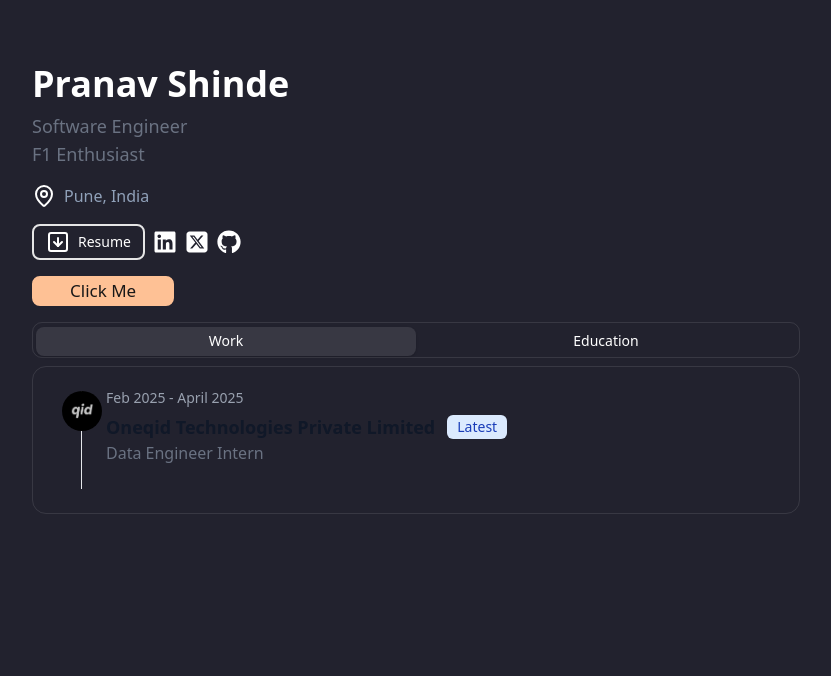
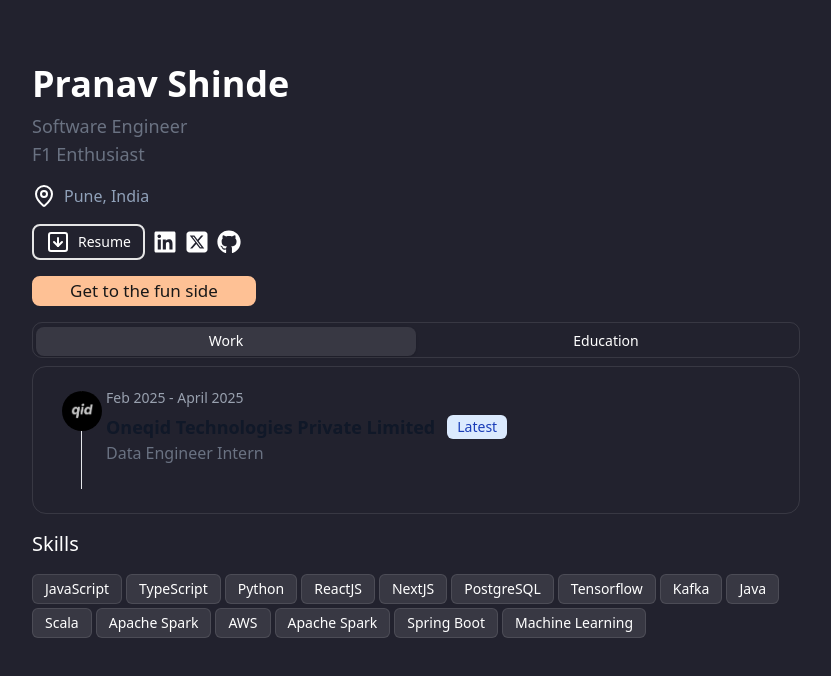
Before and after one commit to Py528/portfolio, a Next.js app: page / in a window 1280 px wide. Shown: the top 676 px of the page, without its empty margins (224-1055 px from the left). Built offline with nearby package versions, Linux system fonts and the light colour scheme.

Commit message:
Skills section added

```diff
--- a/src/app/page.tsx
+++ b/src/app/page.tsx
@@ -47,22 +47,23 @@ export default function Home() {
             <FaGithub className="text-white size-6" />
           </Link>
         </div>
-        <Button96>Click Me</Button96>
+        <Button96>Get to the fun side</Button96>
         <Tabs defaultValue="work" className="bg-transparent">
         <TabsList className="grid w-full grid-cols-2 bg-transparent border border-white/10">
   <TabsTrigger
     value="work"
-              className="data-[state=active]:bg-white/10 text-white"
+    className="!text-white data-[state=active]:bg-white/10 data-[state=active]:!text-white"
   >
     Work
   </TabsTrigger>
   <TabsTrigger
     value="education"
-              className="data-[state=active]:bg-white/10 text-white"
+    className="!text-white data-[state=active]:bg-white/10 data-[state=active]:!text-white"
   >
     Education
   </TabsTrigger>
 </TabsList>
+
 
           <TabsContent value="work" className="bg-transparent">
             <Card className="bg-transparent border-1 shadow-none pl-12 border-white/10">
@@ -148,6 +149,54 @@ export default function Home() {
             </Card>
           </TabsContent>
         </Tabs>
+        <div className="text-xl text-white">Skills</div>
+        <div className="flex flex-wrap gap-1 text-white">
+          <span className="px-3 py-1 rounded-sm text-sm border border-white/10 bg-white/8">
+            JavaScript
+          </span>
+          <span className="px-3 py-1 rounded-sm text-sm border border-white/10 bg-white/10">
+            TypeScript
+          </span>
+          <span className="px-3 py-1 rounded-sm text-sm border border-white/10 bg-white/10">
+            Python
+          </span>
+          <span className="px-3 py-1 rounded-sm text-sm border border-white/10 bg-white/10">
+            ReactJS
+          </span>
+          <span className="px-3 py-1 rounded-sm text-sm border border-white/10 bg-white/10">
+            NextJS
+          </span>
+          <span className="px-3 py-1 rounded-sm text-sm border border-white/10 bg-white/10">
+          PostgreSQL
+          </span>
+          <span className="px-3 py-1 rounded-sm text-sm border border-white/10 bg-white/10">
+            Tensorflow
+          </span>
+          <span className="px-3 py-1 rounded-sm text-sm border border-white/10 bg-white/10">
+            Kafka
+          </span>
+          <span className="px-3 py-1 rounded-sm text-sm border border-white/10 bg-white/10">
+            Java
+          </span>
+          <span className="px-3 py-1 rounded-sm text-sm border border-white/10 bg-white/10">
+            Scala
+          </span>
+          <span className="px-3 py-1 rounded-sm text-sm border border-white/10 bg-white/10">
+          Apache Spark
+          </span>
+          <span className="px-3 py-1 rounded-sm text-sm border border-white/10 bg-white/10">
+          AWS
+          </span>
+          <span className="px-3 py-1 rounded-sm text-sm border border-white/10 bg-white/10">
+          Apache Spark
+          </span>
+          <span className="px-3 py-1 rounded-sm text-sm border border-white/10 bg-white/10">
+          Spring Boot
+          </span>
+          <span className="px-3 py-1 rounded-sm text-sm border border-white/10 bg-white/10">
+          Machine Learning
+          </span>
+        </div>
       </div>
     </div>
   );
```
Lines whose indentation alone changed are shown as unchanged.
